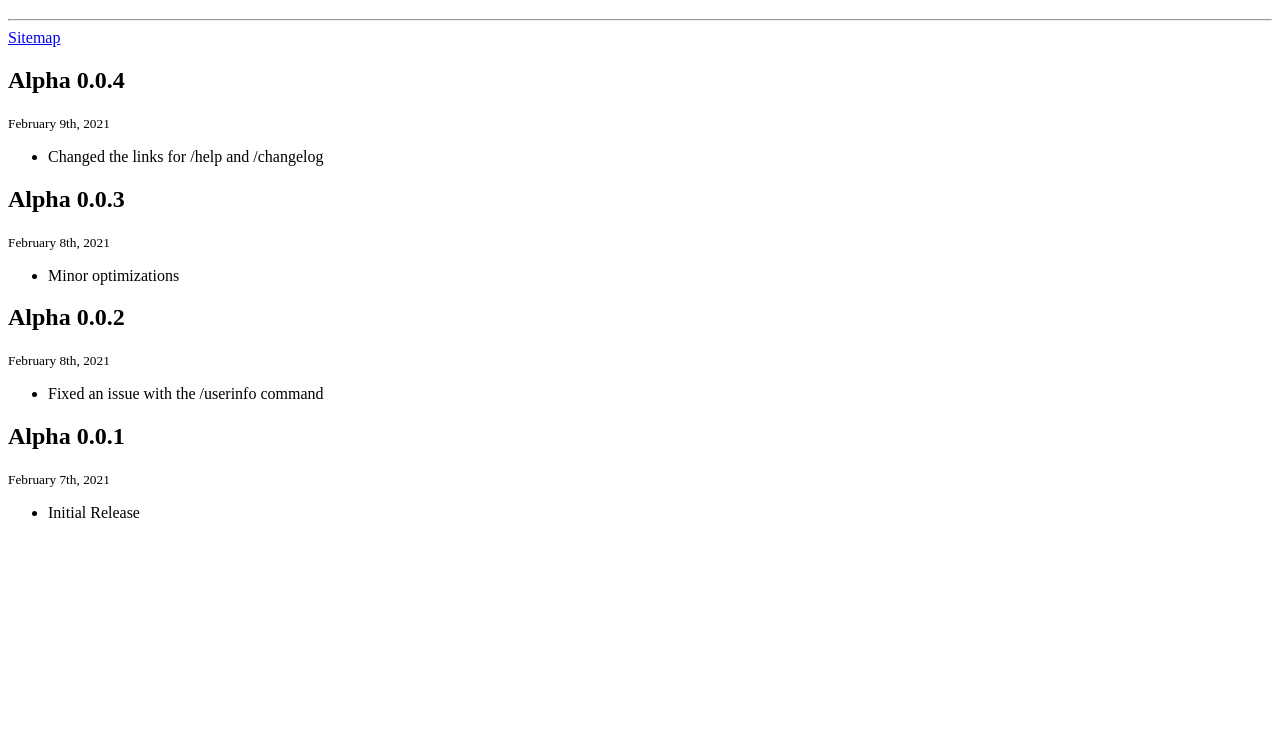
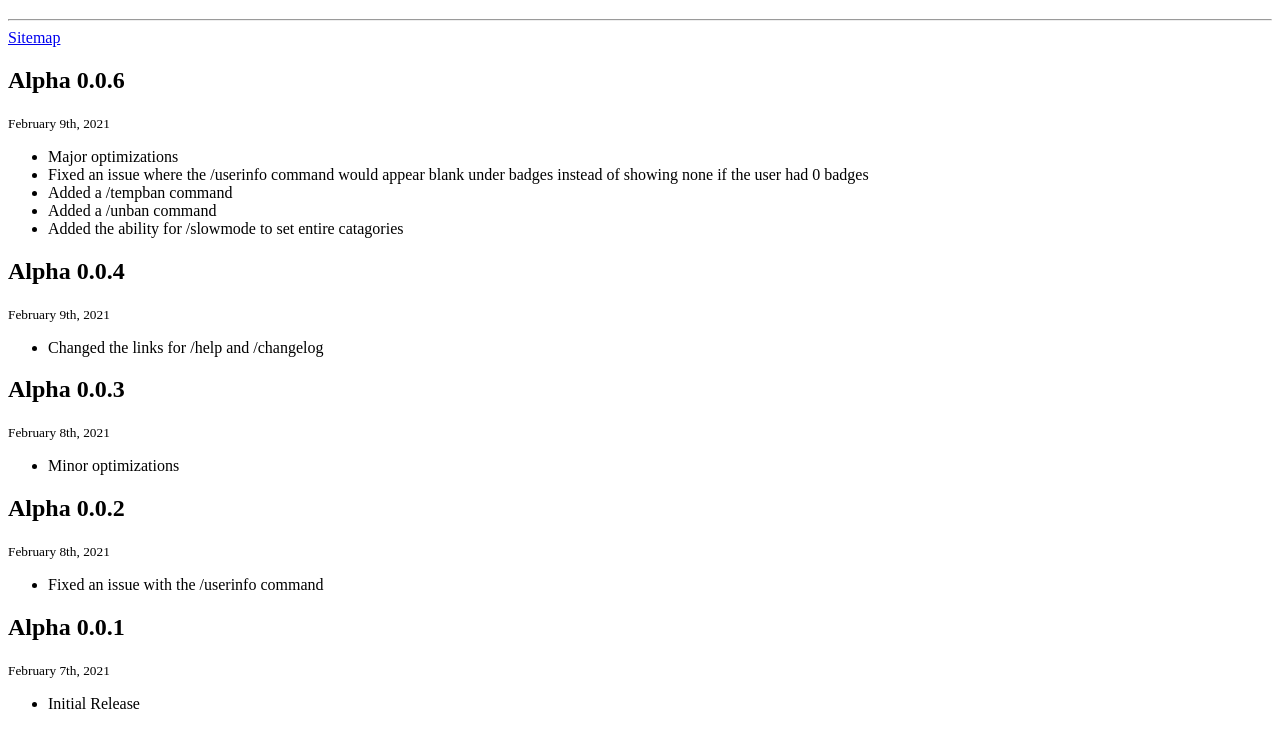
Before and after one commit to Shizukuarch/fubukisite, a plain HTML site: page changelog.html in a window 1280 px wide. Shown: the part 61-800 px from the top of the page. Drawn offline with Linux system fonts and the light colour scheme.

Commit message:
v0.0.6 release

```diff
--- a/changelog.html
+++ b/changelog.html
@@ -12,6 +12,17 @@
     <hr>
     <a href="index.html">Sitemap</a>
     <br>
+
+    <h2>Alpha 0.0.6</h2>
+    <p><small>February 9th, 2021</small></p>
+
+    <ul>
+	<li>Major optimizations</li>
+  <li>Fixed an issue where the /userinfo command would appear blank under badges instead of showing none if the user had 0 badges</li>
+  <li>Added a /tempban command</li>
+  <li>Added a /unban command</li>
+  <li>Added the ability for /slowmode to set entire catagories</li>
+    </ul>
 
     <h2>Alpha 0.0.4</h2>
     <p><small>February 9th, 2021</small></p>
```
